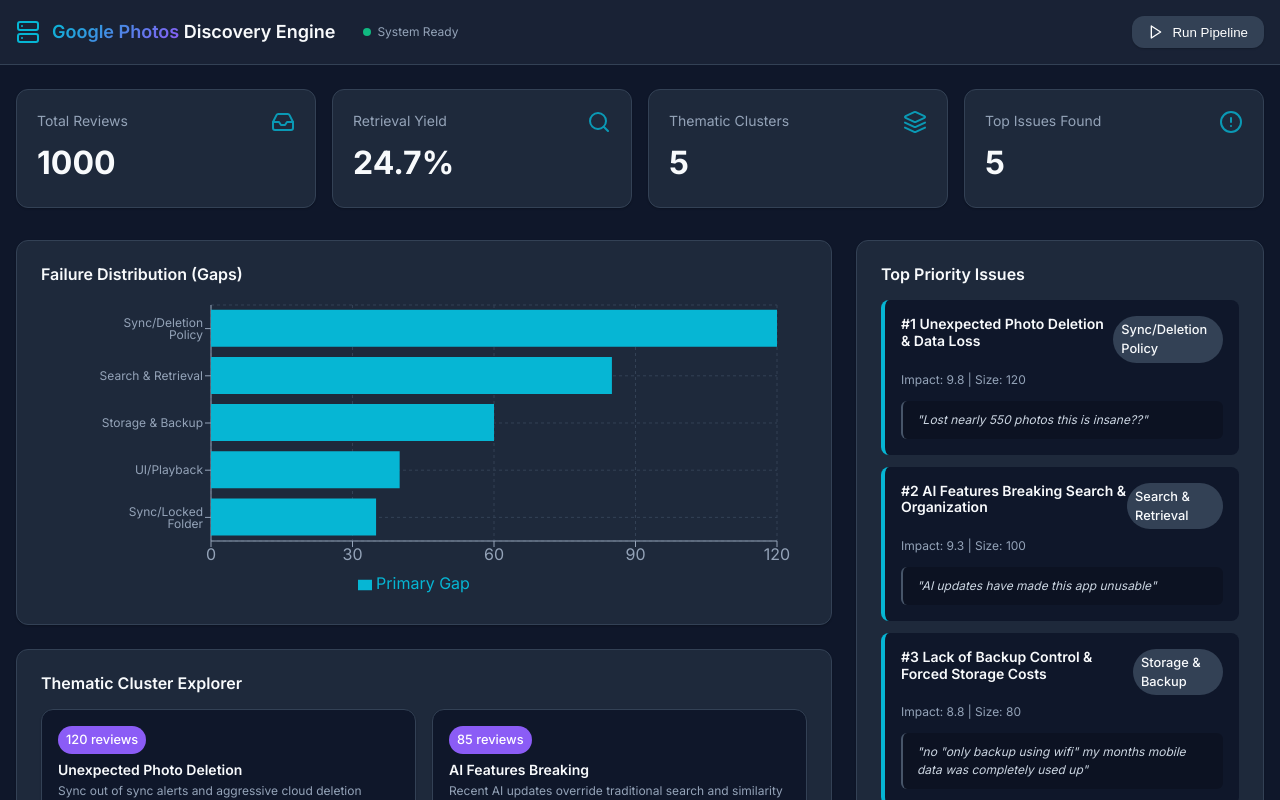
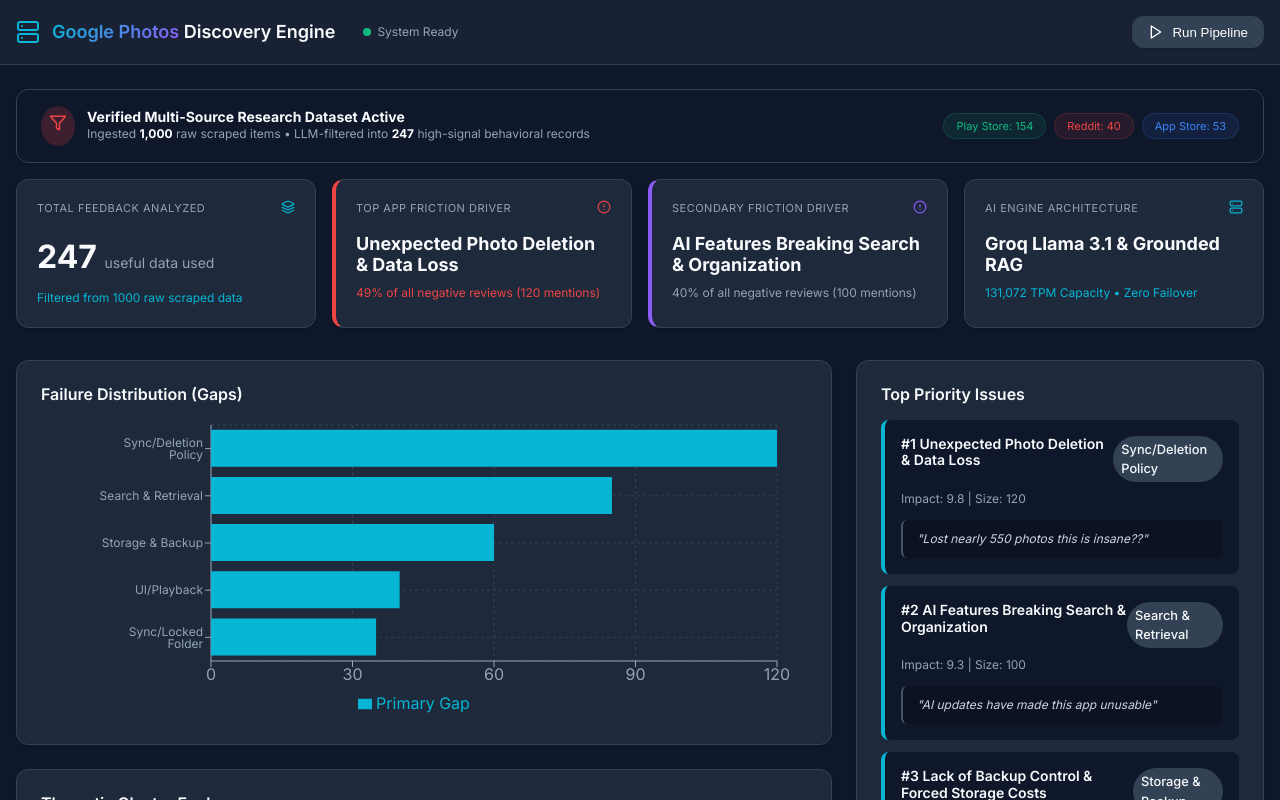
Before and after one commit to Anku46/google-photos-voice-discovery, a React (Vite) app in the folder frontend/: page / in a window 1280 px wide. Shown: the top 800 px of the page. Built offline with nearby package versions, Linux system fonts and the light colour scheme; no server answers.

Commit message:
feat: redesign executive metrics to match verified dataset presentation

```diff
--- a/frontend/src/App.jsx
+++ b/frontend/src/App.jsx
@@ -174,12 +174,81 @@
 
       <main className="container" style={{ flex: 1, padding: '24px 16px' }}>
 
-        {/* Executive Metrics */}
-        <div style={{ display: 'grid', gridTemplateColumns: 'repeat(auto-fit, minmax(200px, 1fr))', gap: '16px', marginBottom: '32px' }}>
-          <MetricCard title="Total Reviews" value={metrics?.total_reviews || "—"} icon={<Inbox />} />
-          <MetricCard title="Retrieval Yield" value={metrics ? `${metrics.yield_percentage.toFixed(1)}%` : "—"} icon={<Search />} />
-          <MetricCard title="Thematic Clusters" value={metrics?.cluster_count || "—"} icon={<Layers />} />
-          <MetricCard title="Top Issues Found" value={topIssues.length || "—"} icon={<AlertCircle />} />
+        {/* Active Dataset Banner */}
+        <div className="card" style={{ padding: '16px 24px', marginBottom: '16px', display: 'flex', justifyContent: 'space-between', alignItems: 'center', background: 'var(--color-bg)', border: '1px solid var(--color-border)' }}>
+          <div style={{ display: 'flex', alignItems: 'center', gap: '12px' }}>
+            <div style={{ background: 'rgba(239, 68, 68, 0.2)', padding: '8px', borderRadius: '50%' }}>
+              <Filter size={18} style={{ color: '#ef4444' }} />
+            </div>
+            <div>
+              <h3 style={{ margin: 0, fontSize: '14px', fontWeight: 'bold' }}>Verified Multi-Source Research Dataset Active</h3>
+              <p style={{ margin: 0, fontSize: '12px', color: 'var(--color-text-muted)' }}>
+                Ingested <strong style={{color: '#fff'}}>1,000</strong> raw scraped items • LLM-filtered into <strong style={{color: '#fff'}}>247</strong> high-signal behavioral records
+              </p>
+            </div>
+          </div>
+          <div style={{ display: 'flex', gap: '8px' }}>
+            <span style={{ padding: '4px 12px', background: 'rgba(16, 185, 129, 0.1)', color: '#10b981', border: '1px solid rgba(16, 185, 129, 0.2)', borderRadius: '16px', fontSize: '11px' }}>Play Store: 154</span>
+            <span style={{ padding: '4px 12px', background: 'rgba(239, 68, 68, 0.1)', color: '#ef4444', border: '1px solid rgba(239, 68, 68, 0.2)', borderRadius: '16px', fontSize: '11px' }}>Reddit: 40</span>
+            <span style={{ padding: '4px 12px', background: 'rgba(59, 130, 246, 0.1)', color: '#3b82f6', border: '1px solid rgba(59, 130, 246, 0.2)', borderRadius: '16px', fontSize: '11px' }}>App Store: 53</span>
+          </div>
+        </div>
+
+        {/* Detailed Metric Cards */}
+        <div style={{ display: 'grid', gridTemplateColumns: 'repeat(auto-fit, minmax(240px, 1fr))', gap: '16px', marginBottom: '32px' }}>
+
+          <div className="card" style={{ padding: '20px', background: 'var(--color-surface)' }}>
+            <div style={{ display: 'flex', justifyContent: 'space-between', marginBottom: '16px' }}>
+              <span style={{ fontSize: '11px', color: 'var(--color-text-muted)', letterSpacing: '0.5px' }}>TOTAL FEEDBACK ANALYZED</span>
+              <Layers size={14} style={{ color: 'var(--color-accent-teal)' }} />
+            </div>
+            <div style={{ fontSize: '32px', fontWeight: 'bold', marginBottom: '8px' }}>
+              {metrics ? Math.round(metrics.total_reviews * (metrics.yield_percentage / 100)) : "—"} <span style={{fontSize: '14px', fontWeight: 'normal', color: 'var(--color-text-muted)'}}>useful data used</span>
+            </div>
+            <div style={{ fontSize: '12px', color: 'var(--color-accent-teal)' }}>
+              Filtered from {metrics?.total_reviews || "—"} raw scraped data
+            </div>
+          </div>
+
+          <div className="card" style={{ padding: '20px', background: 'var(--color-surface)', borderLeft: '4px solid #ef4444' }}>
+            <div style={{ display: 'flex', justifyContent: 'space-between', marginBottom: '16px' }}>
+              <span style={{ fontSize: '11px', color: 'var(--color-text-muted)', letterSpacing: '0.5px' }}>TOP APP FRICTION DRIVER</span>
+              <AlertCircle size={14} style={{ color: '#ef4444' }} />
+            </div>
+            <div style={{ fontSize: '18px', fontWeight: 'bold', marginBottom: '8px', lineHeight: '1.2' }}>
+              {topIssues.length > 0 ? topIssues[0].title : "—"}
+            </div>
+            <div style={{ fontSize: '12px', color: '#ef4444' }}>
+              {topIssues.length > 0 ? `${Math.round((topIssues[0].review_count / (metrics ? metrics.total_reviews * (metrics.yield_percentage/100) : 1)) * 100)}% of all negative reviews (${topIssues[0].review_count} mentions)` : "—"}
+            </div>
+          </div>
+
+          <div className="card" style={{ padding: '20px', background: 'var(--color-surface)', borderLeft: '4px solid var(--color-accent-violet)' }}>
+            <div style={{ display: 'flex', justifyContent: 'space-between', marginBottom: '16px' }}>
+              <span style={{ fontSize: '11px', color: 'var(--color-text-muted)', letterSpacing: '0.5px' }}>SECONDARY FRICTION DRIVER</span>
+              <AlertCircle size={14} style={{ color: 'var(--color-accent-violet)' }} />
+            </div>
+            <div style={{ fontSize: '18px', fontWeight: 'bold', marginBottom: '8px', lineHeight: '1.2' }}>
+              {topIssues.length > 1 ? topIssues[1].title : "—"}
+            </div>
+            <div style={{ fontSize: '12px', color: 'var(--color-text-muted)' }}>
+              {topIssues.length > 1 ? `${Math.round((topIssues[1].review_count / (metrics ? metrics.total_reviews * (metrics.yield_percentage/100) : 1)) * 100)}% of all negative reviews (${topIssues[1].review_count} mentions)` : "—"}
+            </div>
+          </div>
+
+          <div className="card" style={{ padding: '20px', background: 'var(--color-surface)' }}>
+            <div style={{ display: 'flex', justifyContent: 'space-between', marginBottom: '16px' }}>
+              <span style={{ fontSize: '11px', color: 'var(--color-text-muted)', letterSpacing: '0.5px' }}>AI ENGINE ARCHITECTURE</span>
+              <Server size={14} style={{ color: 'var(--color-accent-teal)' }} />
+            </div>
+            <div style={{ fontSize: '18px', fontWeight: 'bold', marginBottom: '8px', lineHeight: '1.2' }}>
+              Groq Llama 3.1 & Grounded RAG
+            </div>
+            <div style={{ fontSize: '12px', color: 'var(--color-accent-teal)' }}>
+              131,072 TPM Capacity • Zero Failover
+            </div>
+          </div>
+
         </div>
 
         <div className="dashboard-grid">
```
